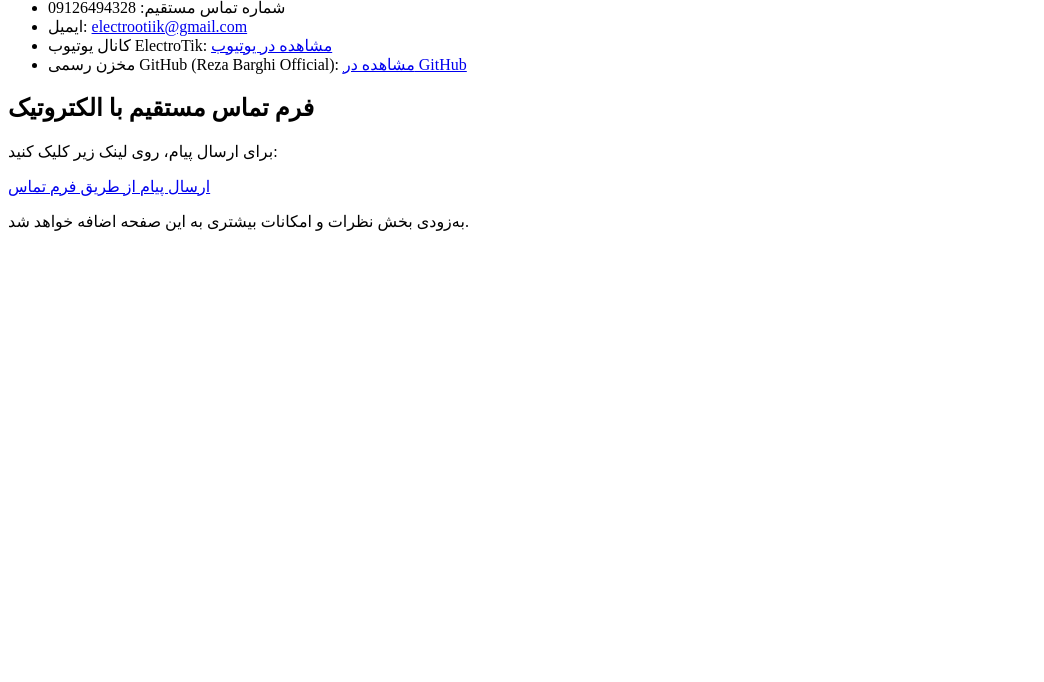
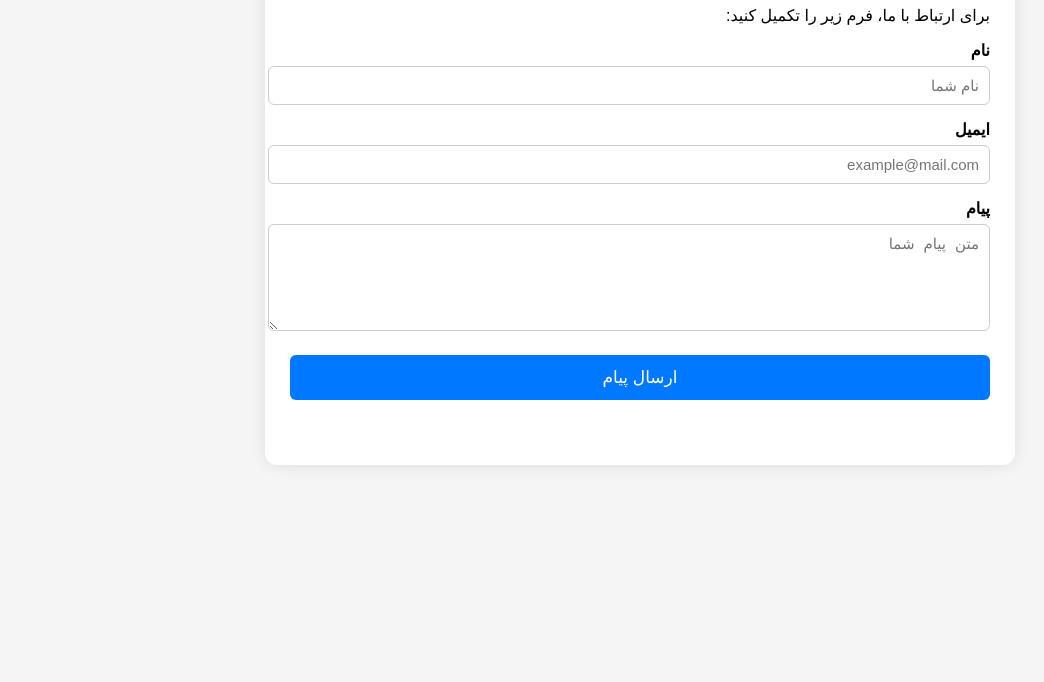
Before and after one commit to electrootik/ElectroTik-Official, a plain HTML site: page contact.html in a window 1280 px wide. Shown: the part 118-800 px from the top of the page, without its empty margins (0-1044 px from the left). Drawn offline with Linux system fonts and the light colour scheme.

Commit message:
Update contact.html

```diff
--- a/contact.html
+++ b/contact.html
@@ -1,32 +1,108 @@
 <!DOCTYPE html>
 <html lang="fa">
 <head>
-  <meta charset="UTF-8">
-  <title>تماس با الکتروتیک | ElectroTik Contact</title>
+    <meta charset="UTF-8">
+    <meta name="viewport" content="width=device-width, initial-scale=1.0">
+    <title>تماس با ما | ElectroTik</title>
+
+    <style>
+        body {
+            font-family: sans-serif;
+            direction: rtl;
+            background: #f5f5f5;
+            margin: 0;
+            padding: 0;
+        }
+
+        .container {
+            max-width: 700px;
+            margin: 40px auto;
+            background: white;
+            padding: 25px;
+            border-radius: 12px;
+            box-shadow: 0 0 15px rgba(0,0,0,0.1);
+        }
+
+        h1 {
+            margin-top: 0;
+            text-align: center;
+        }
+
+        label {
+            display: block;
+            margin-top: 15px;
+            font-weight: bold;
+        }
+
+        input, textarea {
+            width: 100%;
+            padding: 10px;
+            margin-top: 6px;
+            border-radius: 6px;
+            border: 1px solid #ccc;
+            font-size: 15px;
+        }
+
+        button {
+            margin-top: 20px;
+            width: 100%;
+            padding: 12px;
+            background: #0078ff;
+            color: white;
+            border: none;
+            border-radius: 6px;
+            font-size: 17px;
+            cursor: pointer;
+        }
+
+        button:hover {
+            background: #005fcc;
+        }
+
+        #comments {
+            margin-top: 40px;
+        }
+    </style>
 </head>
+
 <body>
-  <h1>تماس با الکتروتیک</h1>
-  <p>برای تماس با مجموعه الکتروتیک، از راه‌های زیر استفاده کنید:</p>
 
-  <ul>
-    <li>شماره تماس مستقیم: 09126494328</li>
-    <li>ایمیل: <a href="mailto:electrootiik@gmail.com">electrootiik@gmail.com</a></li>
-    <li>کانال یوتیوب ElectroTik:
-      <a href="https://www.youtube.com/@ElectroTik-n3w" target="_blank">مشاهده در یوتیوب</a>
-    </li>
-    <li>مخزن رسمی GitHub (Reza Barghi Official):
-      <a href="https://github.com/Reza-Barghi-Official" target="_blank">مشاهده در GitHub</a>
-    </li>
-  </ul>
+    <div class="container">
+        <h1>تماس با ElectroTik</h1>
 
-  <h2>فرم تماس مستقیم با الکتروتیک</h2>
-  <p>برای ارسال پیام، روی لینک زیر کلیک کنید:</p>
-  <p>
-    <a href="https://docs.google.com/forms/d/e/1FAIpQLSf3Ytol2zJSi2MuWaHe4SXErkd6CiN-5mnZKWbIq2W2XEIfaA/viewform?usp=publish-editor" target="_blank">
-      ارسال پیام از طریق فرم تماس
-    </a>
-  </p>
+        <p>برای ارتباط با ما، فرم زیر را تکمیل کنید:</p>
 
-  <p>به‌زودی بخش نظرات و امکانات بیشتری به این صفحه اضافه خواهد شد.</p>
+        <label>نام</label>
+        <input type="text" placeholder="نام شما">
+
+        <label>ایمیل</label>
+        <input type="email" placeholder="example@mail.com">
+
+        <label>پیام</label>
+        <textarea rows="5" placeholder="متن پیام شما"></textarea>
+
+        <button>ارسال پیام</button>
+
+        <!-- بخش نظرات Giscus -->
+        <div id="comments"></div>
+
+        <script src="https://giscus.app/client.js"
+                data-repo="electrootik/ElectroTik-Official"
+                data-repo-id="R_kgDORLiAwA"
+                data-category="General"
+                data-category-id="DIC_kwDORLiAwM4C2HLi"
+                data-mapping="pathname"
+                data-strict="0"
+                data-reactions-enabled="1"
+                data-emit-metadata="0"
+                data-input-position="bottom"
+                data-theme="preferred_color_scheme"
+                data-lang="fa"
+                crossorigin="anonymous"
+                async>
+        </script>
+
+    </div>
+
 </body>
 </html>
```
